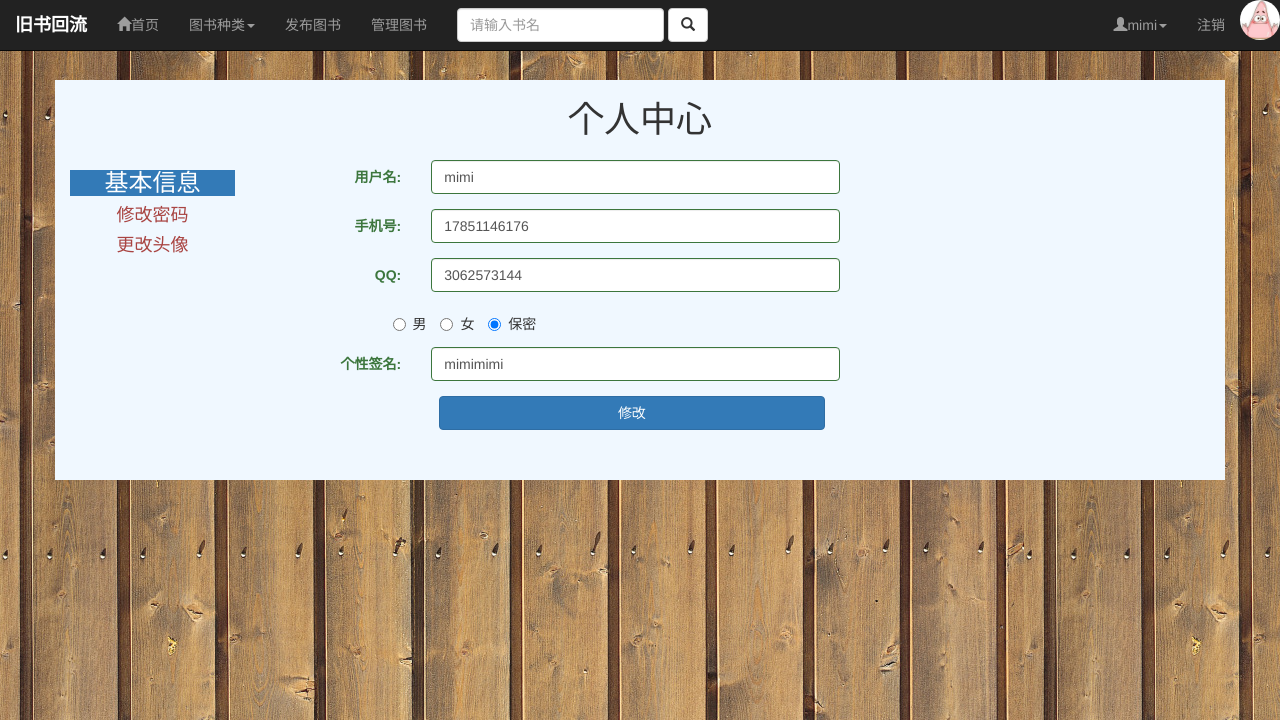
After one commit to ja6son/old_books_back, a Flask app: page /my_center/ in a window 1280 px wide. The commit adds this page. Shown: the top 720 px of the page. Run offline with Flask 2, Linux system fonts and the light colour scheme; a user stored in the database is signed in; data comes from the database, SQL or seed files in the repository; some libraries are stand-ins or nearby versions.

Commit message:
增加发布图书，以及基本信息修改

```diff
--- a/旧书回流/app/models.py
+++ b/旧书回流/app/models.py
@@ -26,15 +26,16 @@ class Book(db.Model):
     __tablename__ = 'book'
     id = db.Column(db.Integer,primary_key = True,autoincrement = True)
     book_name = db.Column(db.String(50),nullable = False)
+    book_type =db.Column(db.String(10),nullable = False)
     fee = db.Column(db.String(20),default = '0.00')
     content = db.Column(db.Text,nullable = False)
     book_image = db.Column(db.String(128),default = "default_book_image.jpg")
-    book_image_id = db.Column(db.Integer,default = 1)
     user_id = db.Column(db.Integer,db.ForeignKey('user.id'))
     comments = db.relationship('Comment',backref = 'book')
 
-    def __init__(self,book_name,fee,content):
+    def __init__(self,book_name,book_type,fee,content):
         self.book_name = book_name
+        self.book_type = book_type
         self.fee = fee
         self.content = content
 
--- a/旧书回流/app/run.py
+++ b/旧书回流/app/run.py
@@ -1,5 +1,5 @@
 from flask import Flask,render_template,request,redirect,url_for,flash,session
-import config
+import config,os
 from exts import db
 from models import User,Book,Comment
 
@@ -70,12 +70,41 @@ def book():
         return render_template('book.html')
     else:
         book_name = request.form.get('book_name')
+        book_type = request.form.get('book_type')
         fee = request.form.get('fee')
         content = request.form.get('content')
         book_img = request.files.get('book_img')
-        if book_name and fee and content and book_img:
-            book = Book(book_name,fee,content)
-            #图书种类，要添加，文件名想把发搞
+        if book_name and fee and content and book_img and book_type:
+            user_id = session.get('user_id')
+            user = User.query.filter(User.id == user_id).first()
+            book = Book(book_name,book_type,fee,content)
+            book_image = user.user_name + '_' + book_name + '.jpg'
+            book.book_image = book_image
+            UPLOAD_FOLDER = r'C:\mygit\旧书回流\app\static\images'
+            book_img.save(os.path.join( UPLOAD_FOLDER , book_image))
+            book.user = user
+            db.session.add(book)
+            db.session.commit()
+            return redirect(url_for('index'))
+        else :
+            flash('填写不完整，请重新填写')
+            return redirect(url_for('book'))
+
+@app.route('/my_center/',methods = ['GET','POST'])
+def my_center():
+    if request.method == 'GET':
+        return render_template('my_center.html')
+    else :
+        user_id = session.get('user_id')
+        user = User.query.filter(User.id == user_id).first()
+        user.user_name = request.form.get('user_name')
+        user.telephone = request.form.get('telephone')
+        user.qq = request.form.get('qq')
+        user.sex = request.form.get('sex')
+        user.sign = request.form.get('sign')
+        db.session.commit()
+        flash('修改成功')
+        return redirect(url_for('my_center'))
 
 @app.context_processor
 def my_context():
--- /dev/null
+++ b/旧书回流/app/static/css/my_center.css
@@ -0,0 +1,5 @@
+.change_mar{
+    margin-bottom: 50px;
+    margin-left: 20px;
+    margin-top: 10px;
+}
--- a/旧书回流/app/templates/base.html
+++ b/旧书回流/app/templates/base.html
@@ -56,7 +56,7 @@
               <li class="dropdown">
                   <a href="#" class="dropdown-toggle" data-toggle="dropdown" role="button" aria-haspopup="true" aria-expanded="false"><span class="glyphicon glyphicon-user"></span>{{ user.user_name }}<span class="caret"></span></a>
                   <ul class="dropdown-menu">
-                    <li><a href="#">个人中心</a></li>
+                    <li><a href="{{ url_for('my_center') }}">个人中心</a></li>
                     <li role="separator" class="divider"></li>
                     <li><a href="#">修改密码</a></li>
                   </ul>
--- /dev/null
+++ b/旧书回流/app/templates/my_center.html
@@ -0,0 +1,63 @@
+{% extends "base.html" %}
+{% block title %}个人中心{% endblock %}
+{% block head %}
+<link rel="stylesheet" href="{{ url_for('static',filename='css/my_center.css') }}">
+{% endblock %}
+{% block body %}
+<h1 class="text-center">个人中心</h1>
+<div class="row">
+    <div class="col-md-2">
+        <h3 class="bg-primary text-center">基本信息</h3>
+        <ul class="list-unstyled text-center">
+            <li><a href="#" class="text-danger"><h4>修改密码</h4></a></li>
+            <li><a href="#" class="text-danger"><h4>更改头像</h4></a></li>
+        </ul>
+    </div>
+    <div class="col-md-6 change_mar">
+        <form action="" method="POST" class="form-horizontal">
+            <div class="form-group has-success">
+                <label for="" class="col-sm-3 control-label">用户名:</label>
+                <div class="col-sm-9">
+                    <input type="text" name="user_name" placeholder="请输入用户名" class="form-control" value="{{ user.user_name }}">
+                </div>
+            </div>
+            <div class="form-group has-success">
+                    <label for="" class="col-sm-3 control-label">手机号:</label>
+                    <div class="col-sm-9">
+                            <input type="text" name="telephone" placeholder="请输入手机号" class="form-control" value="{{ user.telephone }}">
+                    </div>
+            </div>
+            <div class="form-group has-success">
+                    <label for="" class="col-sm-3 control-label">QQ:</label>
+                    <div class="col-sm-9">
+                            <input type="text" name="qq" placeholder="请输入QQ号" class="form-control" value="{{ user.qq }}">
+                    </div>
+            </div>
+            <div class="col-md-10 col-md-offset-2">
+                    <label class="radio-inline">
+                            <input type="radio" name="sex" value="男"> 男
+                          </label>
+                          <label class="radio-inline">
+                            <input type="radio" name="sex" value="女"> 女
+                          </label>
+                          <label class="radio-inline">
+                            <input type="radio" name="sex" value="保密" checked>保密
+                    </label>
+            </div><br><br>
+            <div class="form-group has-success">
+                <label for="" class="col-sm-3 control-label">个性签名:</label>
+                <div class="col-sm-9">
+                        <input type="text" name="sign" placeholder="个性签名" class="form-control" value="{{ user.sign }}">
+                </div>
+            </div>
+            <div class="col-sm-9 col-sm-offset-3">
+                <button type="submit" class="btn btn-primary btn-block">修改</button>
+            </div>
+        </form>
+        {% for message in get_flashed_messages() %}
+        <br><br>
+        <h3 class="text-center" ><mark style="color:red">{{ message }}</mark></h3>
+        {% endfor %}
+    </div>
+</div>
+{% endblock %}
```
Also changed, not shown: 旧书回流/app/migrations/versions/245072041d53_.py (renamed from 旧书回流/app/migrations/versions/f0bae12b177d_.py, +4 -4 lines), 旧书回流/app/templates/book.html (+19 -1 lines), 旧书回流/app/dbapp.db, 旧书回流/app/static/images/admin_至于我这.jpg (added), 旧书回流/app/static/images/mimi_c++.jpg (added).
